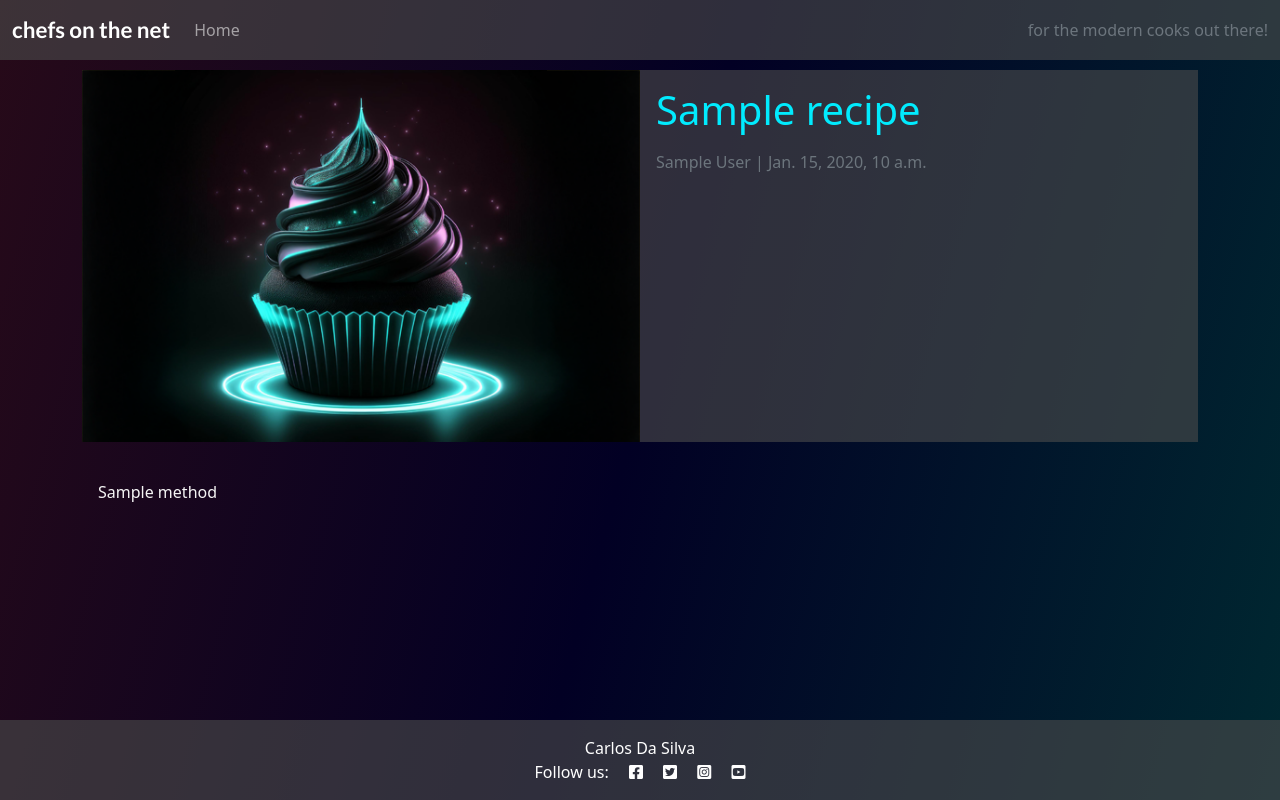
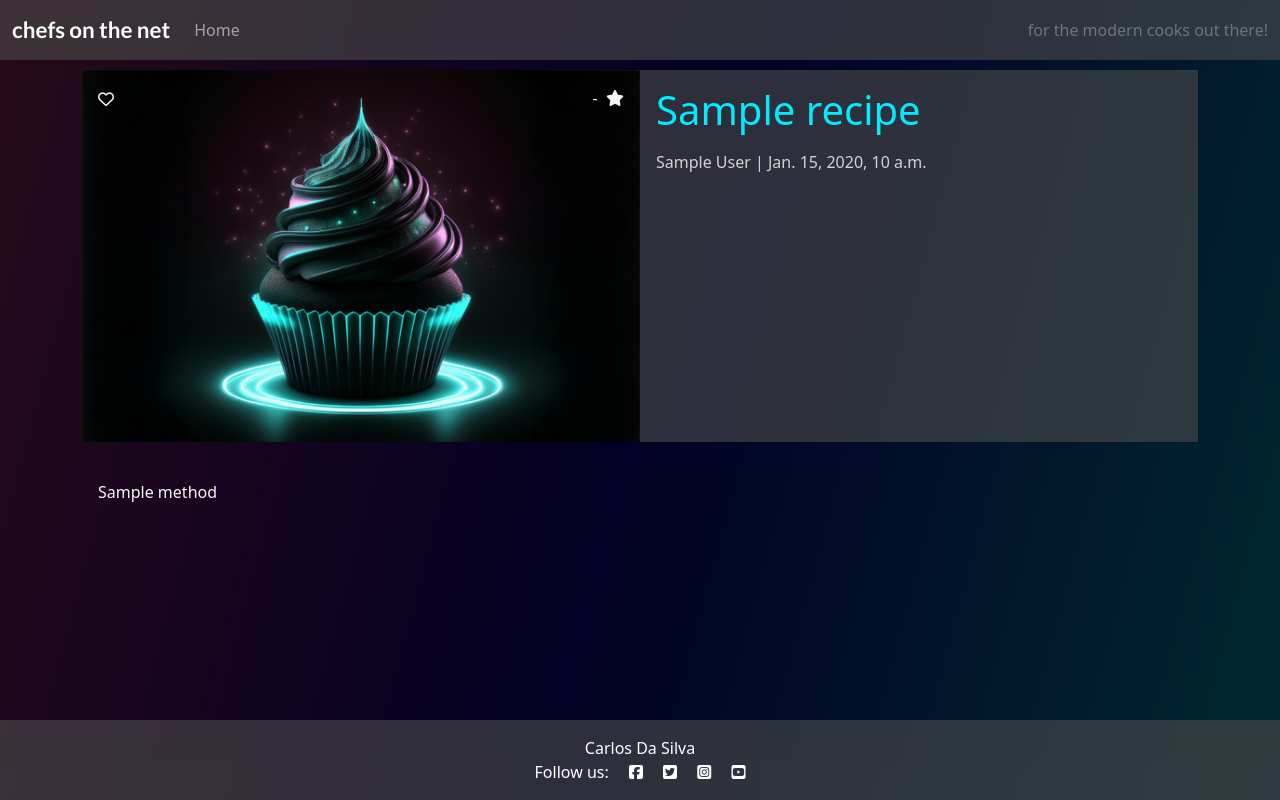
Before and after one commit to dasic002/virtual_recipe_book, a Django app: template recipe_book/templates/recipe_book/recipe_detail.html in a window 1280 px wide. Run offline with Django 5.2, Linux system fonts and the light colour scheme; the template is opened without the code that fills it: most values are stand-ins (such as "Sample title", 1, 10 or a date in 2020); data that the repository does not hold is empty; some libraries are stand-ins or nearby versions.

Commit message:
Add rating and save button to recipe detail
Updated Favourite Model related names

Add queries to recipe_book views for rating and faved

Add styles for rating and save button

```diff
--- a/recipe_book/models.py
+++ b/recipe_book/models.py
@@ -124,12 +124,12 @@ class Favourite(models.Model):
     """
     recipe = models.ForeignKey(
         Recipe, on_delete=models.CASCADE,
-        related_name="saved_by"
+        related_name="saves"
     )
     author = models.ForeignKey(
         User,
         on_delete=models.CASCADE,
-        related_name="saved_recipes"
+        related_name="collector"
     )
     added_on = models.DateTimeField(auto_now_add=True)
 
--- a/recipe_book/templates/recipe_book/recipe_detail.html
+++ b/recipe_book/templates/recipe_book/recipe_detail.html
@@ -5,13 +5,23 @@
     <div class="container">
         <div class="row g-0">
             <div class="col-12 col-md-8 col-lg-6 masthead-image">
+                <div class="favourited">
+                    {% if user == faved.0.author %}
+                    <button class="btn btn-save"><i class="fa-solid fa-heart"></i></button>
+                    {% else %}
+                    <button class="btn btn-save"><i class="fa-regular fa-heart"></i></button>
+                    {% endif %}
+                </div>
+                <div class="rating">
+                    <p>{{ score|default:" - " }}&nbsp;<i class="fa-solid fa-star"></i></p>
+                </div>
                 <img src="{% static 'images/placeholder.png' %}" class="scale" alt="placeholder">
             </div>
             <div class="col-12 col-md-4 col-lg-6 masthead-text dark-bg">
                 <!-- Recipe title goes in these h1 tags -->
                 <h1 class="recipe-title">{{ recipe.title }}</h1>
                 <!-- Recipe author goes before the | the recipe's created date goes after -->
-                <p class="recipe-subtitle text-muted">{{ recipe.author }} | {{ recipe.created_on }}</p>
+                <p class="recipe-subtitle">{{ recipe.author }} | {{ recipe.created_on }}</p>
             </div>
         </div>
     </div>
--- a/static/css/style.css
+++ b/static/css/style.css
@@ -2,6 +2,7 @@ body {
     background: rgb(2, 0, 36);
     background: linear-gradient(105deg, rgb(39 10 25) 0%, rgba(2, 0, 36, 1) 50%, rgb(0 40 49) 100%);
     color: whitesmoke;
+    background-attachment: fixed;
 }
 
 .brand {
@@ -51,6 +52,17 @@ body {
 .scale {
     width: 100%;
     height: auto;
+}
+
+.favourited {
+    position: absolute;
+    padding: 1rem;
+}
+
+.rating {
+    position: absolute;
+    padding: 1rem;
+    right: 0;
 }
 
 .author {
@@ -138,10 +150,11 @@ body {
     text-decoration: underline;
 }
 
-.btn-like {
-    color: #E84610;
+.btn-save {
+    color: inherit;
     border: none;
     background: transparent;
+    padding: 0;
 }
 
 .btn-delete {
@@ -149,8 +162,8 @@ body {
     background: #E84610;
 }
 
-.btn-like:hover,
-.btn-like:active {
+.btn-save:hover,
+.btn-save:active {
     color: #E84610;
     background: transparent;
     border: none;
--- a/templates/base.html
+++ b/templates/base.html
@@ -26,7 +26,6 @@
 </head>
 
 <body class="d-flex flex-column h-100">
-
     <!-- Navigation -->
     <nav class="navbar navbar-expand-lg navbar-dark dark-bg">
         <div class="container-fluid">
@@ -71,6 +70,7 @@
     <script src="https://cdn.jsdelivr.net/npm/bootstrap@5.0.1/dist/js/bootstrap.bundle.min.js"
         integrity="sha384-gtEjrD/SeCtmISkJkNUaaKMoLD0//ElJ19smozuHV6z3Iehds+3Ulb9Bn9Plx0x4" crossorigin="anonymous">
         </script>
+    <script src="https://kit.fontawesome.com/dc62a552aa.js" crossorigin="anonymous"></script>
     <script src="{% static 'js/script.js' %}"></script>
 </body>
 
```
Also changed, not shown: recipe_book/views.py (+26 -2 lines), recipe_book/migrations/0004_favourite.py (deleted), recipe_book/migrations/0004_ingredient_favourite.py (added), recipe_book/migrations/0005_ingredient.py (deleted), recipe_book/migrations/0006_alter_favourite_author_alter_favourite_recipe_and_more.py (deleted), 1 other file.
